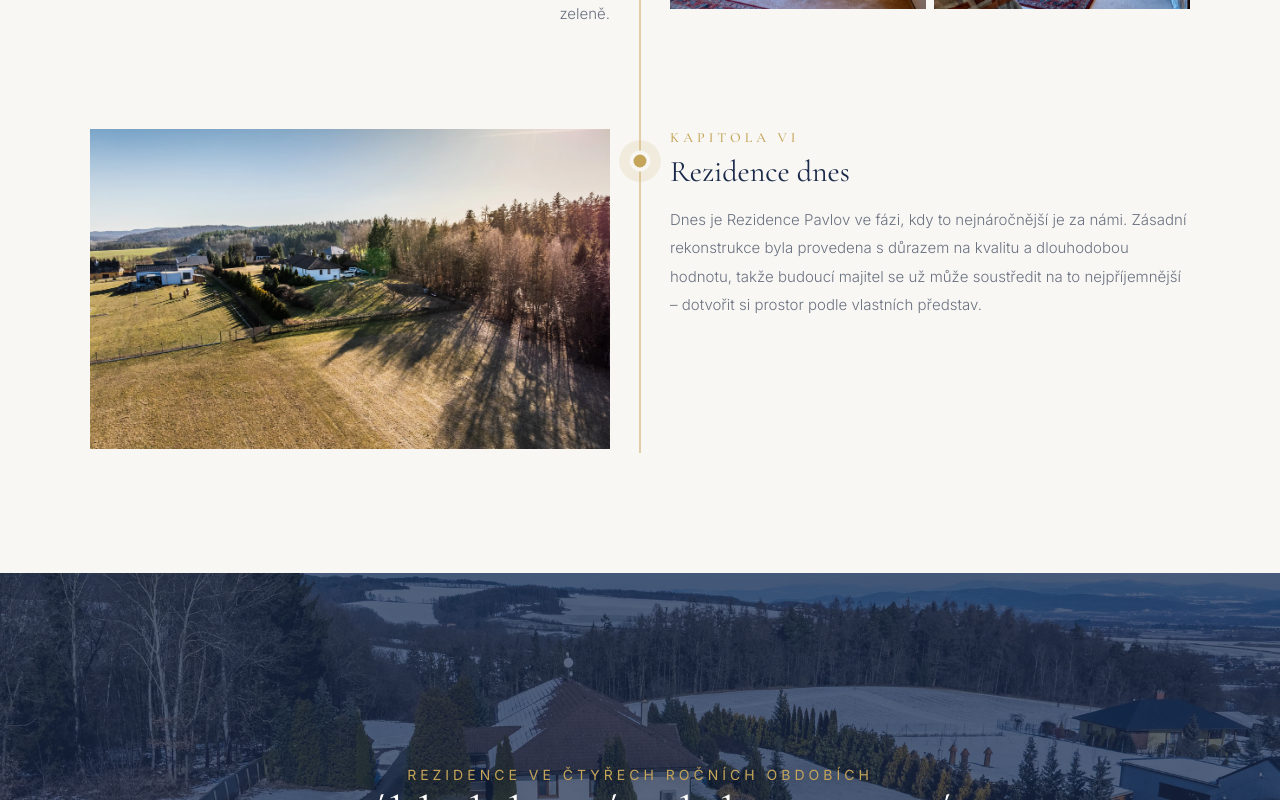
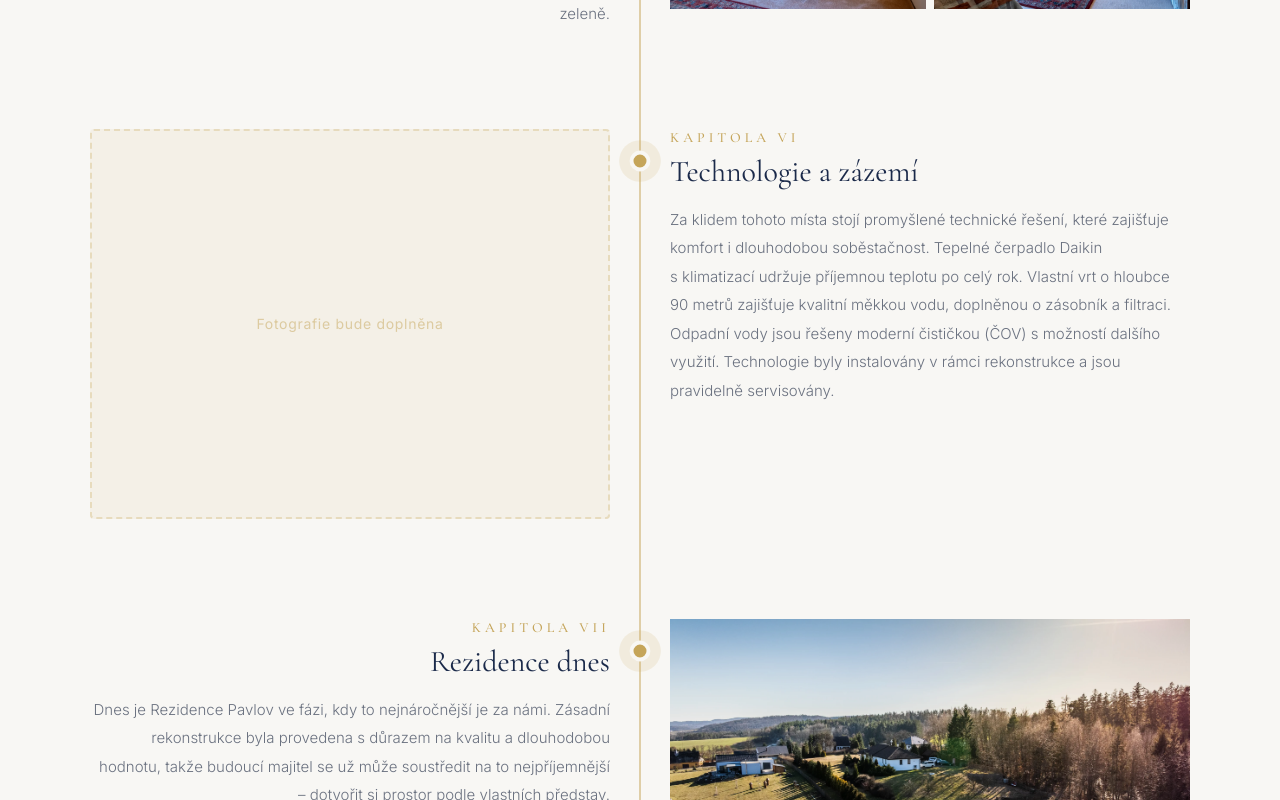
Before and after one commit to tknurture/Petr-Dadej---Rezidence-Pavlov, a Next.js app: page / in a window 1280 px wide. Shown: the part 3980-4780 px from the top of the page. Built offline with nearby package versions, Linux system fonts and the light colour scheme.

Commit message:
Add chapter VI Technologie a zázemí, move Rezidence dnes to chapter VII

```diff
--- a/app/globals.css
+++ b/app/globals.css
@@ -575,3 +575,13 @@ footer p { font-size: 12px; letter-spacing: 2px; color: rgba(255,255,255,0.4); }
   opacity: 0.7; transition: opacity 0.2s;
 }
 .lightbox-close:hover { opacity: 1; }
+
+/* ── TL PLACEHOLDER ── */
+.tl-placeholder {
+  width: 100%; aspect-ratio: 4/3;
+  background: rgba(197,165,90,0.08);
+  border: 2px dashed rgba(197,165,90,0.3);
+  display: flex; align-items: center; justify-content: center;
+  color: rgba(197,165,90,0.5); font-size: 14px; letter-spacing: 0.05em;
+  border-radius: 4px;
+}
--- a/app/page.tsx
+++ b/app/page.tsx
@@ -626,10 +626,31 @@ export default function Home() {
             <div className="tl-dot"></div>
           </div>
 
-          {/* 6 - Finální podoba */}
+          {/* 6 - Technologie a zázemí */}
+          <div className="tl-item">
+            <div className="tl-content reveal-left">
+              <p className="tl-year">Kapitola VI</p>
+              <h3 className="tl-title">Technologie a&nbsp;zázemí</h3>
+              <p className="tl-desc">
+                Za klidem tohoto místa stojí promyšlené technické řešení, které zajišťuje
+                komfort i&nbsp;dlouhodobou soběstačnost.
+                Tepelné čerpadlo Daikin s&nbsp;klimatizací udržuje příjemnou teplotu po celý rok.
+                Vlastní vrt o&nbsp;hloubce 90 metrů zajišťuje kvalitní měkkou vodu,
+                doplněnou o&nbsp;zásobník a&nbsp;filtraci. Odpadní vody jsou řešeny moderní
+                čističkou (ČOV) s&nbsp;možností dalšího využití.
+                Technologie byly instalovány v&nbsp;rámci rekonstrukce a&nbsp;jsou pravidelně servisovány.
+              </p>
+            </div>
+            <div className="tl-image reveal-right">
+              <div className="tl-placeholder">Fotografie bude doplněna</div>
+            </div>
+            <div className="tl-dot"></div>
+          </div>
+
+          {/* 7 - Rezidence dnes */}
           <div className="tl-item">
             <div className="tl-content reveal-right">
-              <p className="tl-year">Kapitola VI</p>
+              <p className="tl-year">Kapitola VII</p>
               <h3 className="tl-title">Rezidence dnes</h3>
               <p className="tl-desc">
                 Dnes je Rezidence Pavlov ve fázi, kdy to nejnáročnější je za námi.
```
